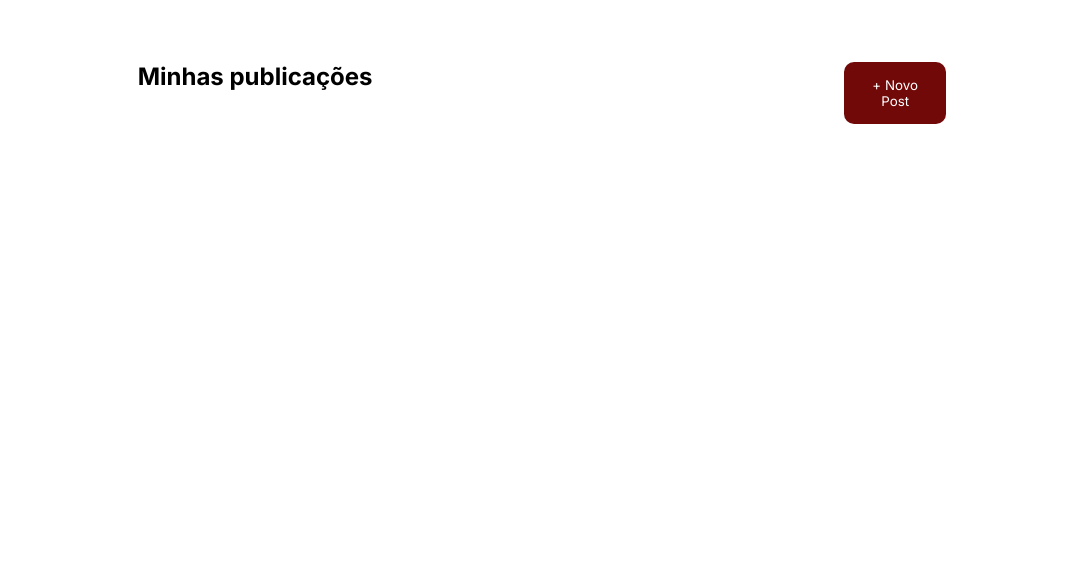
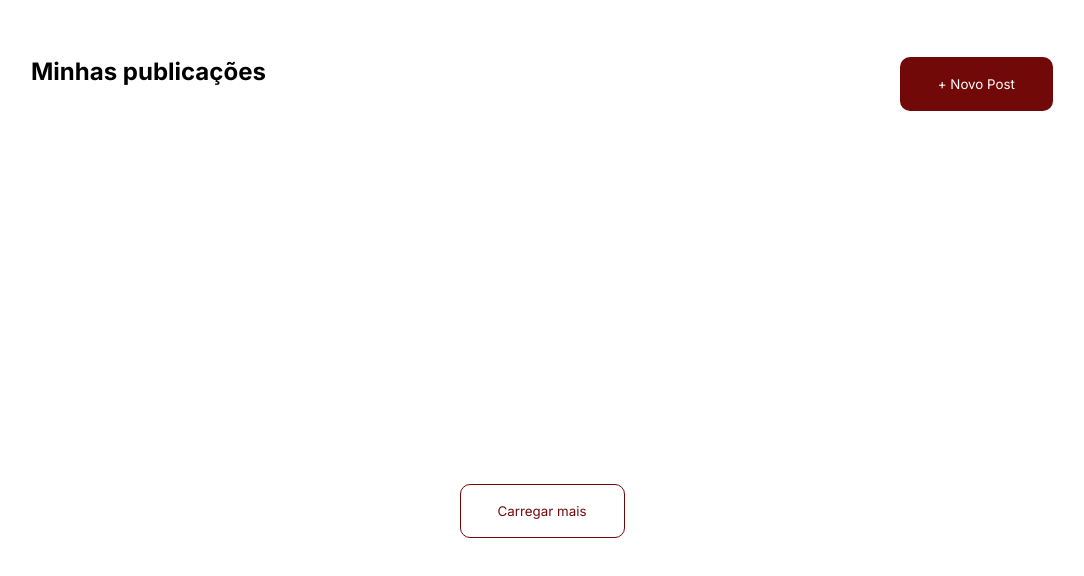
Before and after one commit to mariaamv/PWEB, a plain HTML site: page pweb blog/pages/index.html in a window 1280 px wide. Shown: the part 62-638 px from the top of the page, without its empty margins (98-1182 px from the left). Drawn offline with Linux system fonts and the light colour scheme.

Commit message:
Add files via upload

```diff
--- a/pweb blog/pages/index.html
+++ b/pweb blog/pages/index.html
@@ -12,11 +12,15 @@
             <h2 class="cor">Blog</h2>
             <p>Bem-Vindo, <b>José</b></p>
         </div>
-        <div class="publi">
-            <h2>Minhas publicações</h2>
-            <button>+ Novo Post</button>
+        <div class="teste">
+            <div class="publi">
+                <h2>Minhas publicações</h2>
+                <button>+ Novo Post</button>
         </div>
+        </div>
+        <section class="fnl">
+            <button class="fim">Carregar mais</button>
+        </section>
     </main>
-
 </body>
 </html>
--- a/pweb blog/styles/style.css
+++ b/pweb blog/styles/style.css
@@ -21,17 +21,42 @@ body {
     color:rgb(114, 9, 9) ;
 }
 
+.teste {
+    display: flex;
+    justify-content: center;
+}
+
+
 .publi {
     display: flex;
-    justify-content: space-around;
-    margin-top: 35px;
+    justify-content: space-between;
+    width: 100%;
+    max-width: 1022px;
+    margin-top: 30px;
 }
 
 button {
     background-color: rgb(114, 9, 9);
     color: white;
     padding: 15px;
+    height: 54px;
     border-radius: 10px;
     border: none;
-    width: 8%;
+    width: 15%;
 }
+
+.fnl {
+    display: flex;
+    align-items: center;
+    justify-content: center;
+    width: 100vw;
+    height: 100vh;
+    flex-direction: column;
+}
+
+.fim {
+    border: 1px solid rgb(114, 9, 9);
+    background-color: white;
+    color: rgb(114, 9, 9);
+    width: 165px;
+}
```
Also changed, not shown: pweb blog/pages/detalhes.html (+2 -2 lines), pweb blog/pages/main.html (+12 -2 lines), pweb blog/styles/main.css (+12 -7 lines).
